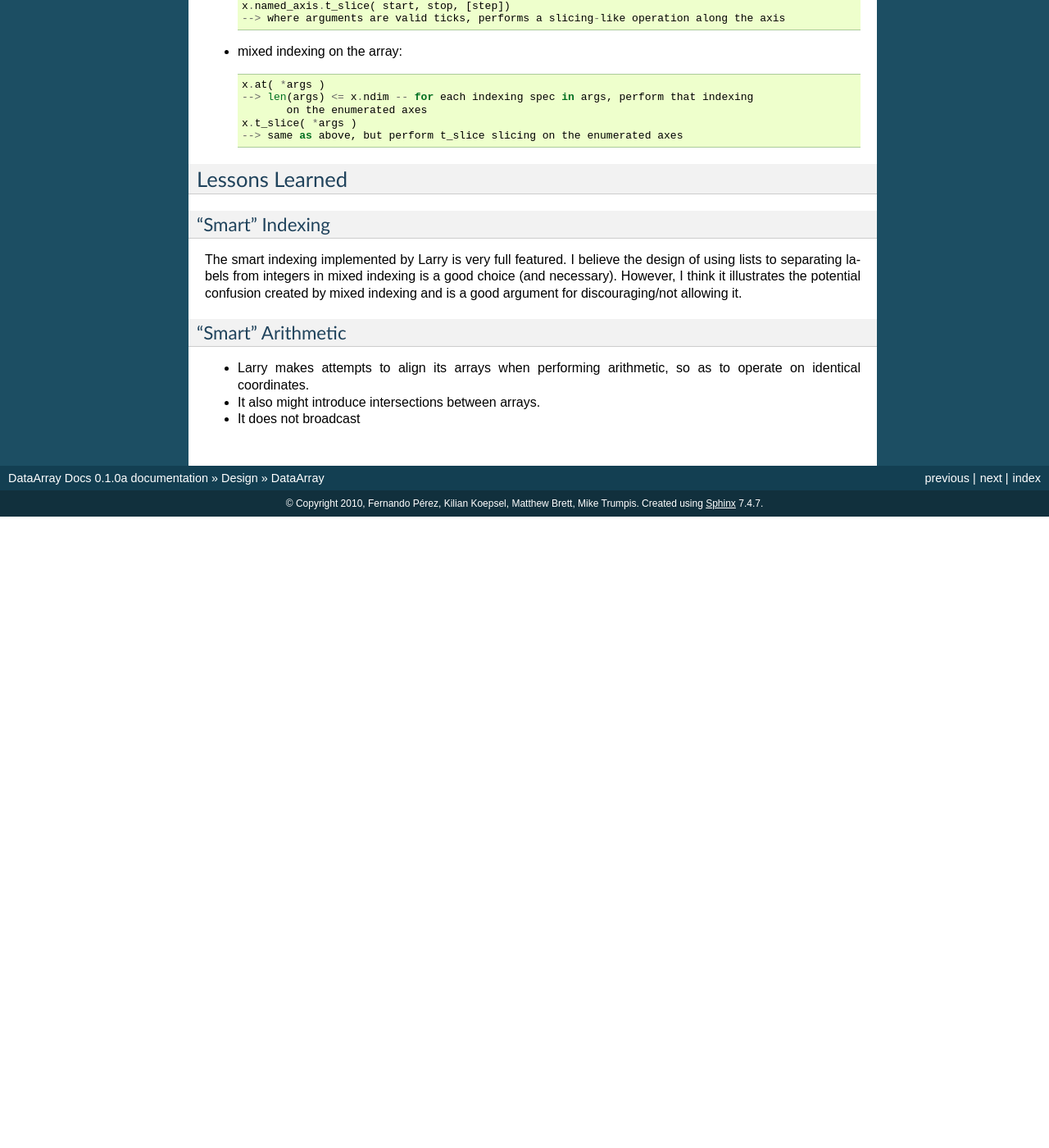
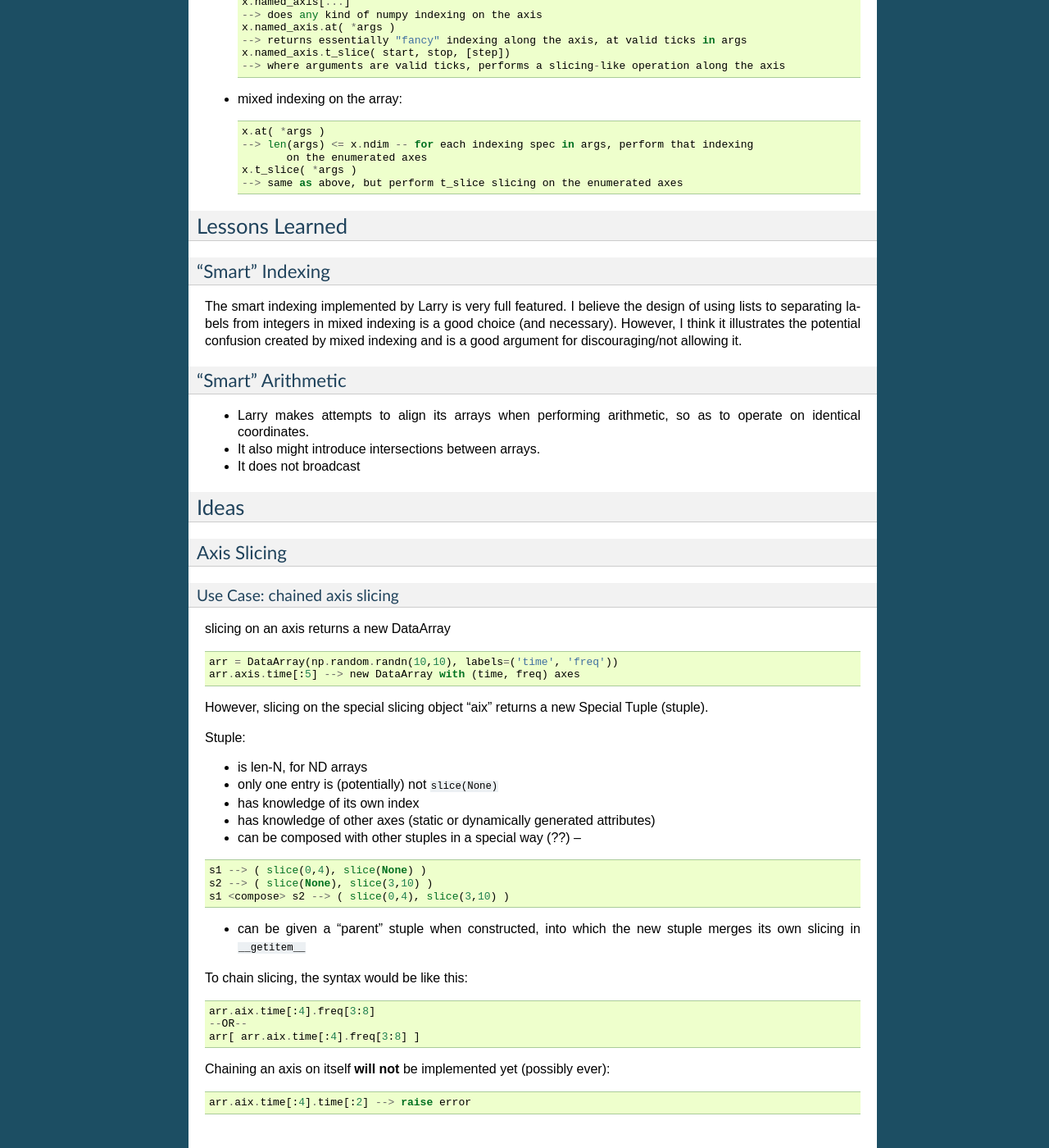
Before and after one commit to BIDS/datarray, a Sphinx documentation site: the page built from doc/source/design_questions/data_array_overview.rst, in a window 1280 px wide and 1400 px high, scrolled down 649 px. Shown: the whole window at 82% size. Built offline with Sphinx 7.4.7, drawn with Linux system fonts in a browser that asks for light colours; formulas are drawn with MathJax 3; before the commit the page ends 1279 px from its top, so only the background shows below that; some of the changed text lies outside the part shown.

Commit message:
minor change to datarray.py

```diff
--- a/datarray.py
+++ b/datarray.py
@@ -197,7 +197,7 @@ class Axis(object):
         self.index = index
         self.parent_arr = parent_arr
 
-        # If ticks is not None, label should be a string
+        # If ticks is not None, label should be defined
         if ticks is not None and label is None:
             raise ValueError('ticks only supported when Axis has a label')
 
@@ -236,10 +236,10 @@ class Axis(object):
             raise ValueError(e)
 
         # Validate uniqueness
-        t_dict = dict(zip(ticks, range(nticks)))
+        t_dict = dict(zip(ticks, xrange(nticks)))
         if len(t_dict) != nticks:
             raise ValueError("non-unique tick values not supported")
-        t_dict_reverse = dict(zip(range(nticks), ticks))
+        t_dict_reverse = dict(zip(xrange(nticks), ticks))
         return t_dict, t_dict_reverse
 
     def __len__(self):
--- a/doc/source/design_questions/data_array_overview.rst
+++ b/doc/source/design_questions/data_array_overview.rst
@@ -10,9 +10,13 @@ ndarrays extended to have an explicit "hypercross" of axes, each with names (pos
 
 * for methods in which an "axis" is denoted, an axis name may be used
 
-* for all manners under which dimension numbers and lengths must match, also the hypercrosses must be consistent
+* indexing/slicing along a named axis returns that slicing, at that axis, along
+  with slice(None) slicing along all other axes
 
-* broadcasting will "inherit" labels from the super-hyper-cross
+* for all arithmetic/binary-op matters under which dimension numbers and lengths
+  must match, also the hypercrosses must be consistent
+
+* broadcasting will "inherit" labels from the super-hyper-cross (look at np.broadcast)
 
 * padding dimensions will insert "dummy" dimensions, eg: ::
 
@@ -58,3 +62,50 @@ The smart indexing implemented by Larry is very full featured. I believe the des
 * Larry makes attempts to align its arrays when performing arithmetic, so as to operate on identical coordinates.
 * It also might introduce intersections between arrays.
 * It does not broadcast
+
+
+Ideas
+^^^^^
+
+Axis Slicing
+************
+
+Use Case: chained axis slicing
+------------------------------
+
+slicing on an axis returns a new DataArray
+
+::
+
+  arr = DataArray(np.random.randn(10,10), labels=('time', 'freq'))
+  arr.axis.time[:5] --> new DataArray with (time, freq) axes
+
+However, slicing on the special slicing object "aix" returns a new Special Tuple (stuple).
+
+Stuple:
+
+* is len-N, for ND arrays
+* only one entry is (potentially) not ``slice(None)``
+* has knowledge of its own index
+* has knowledge of other axes (static or dynamically generated attributes)
+* can be composed with other stuples in a special way (??) --
+
+::
+
+  s1 --> ( slice(0,4), slice(None) )
+  s2 --> ( slice(None), slice(3,10) )
+  s1 <compose> s2 --> ( slice(0,4), slice(3,10) )
+
+* can be given a "parent" stuple when constructed, into which the new stuple
+  merges its own slicing in ``__getitem__``
+
+To chain slicing, the syntax would be like this:
+::
+
+  arr.aix.time[:4].freq[3:8]
+  --OR--
+  arr[ arr.aix.time[:4].freq[3:8] ]
+
+Chaining an axis on itself **will not** be implemented yet (possibly ever)::
+
+  arr.aix.time[:4].time[:2] --> raise error
```
